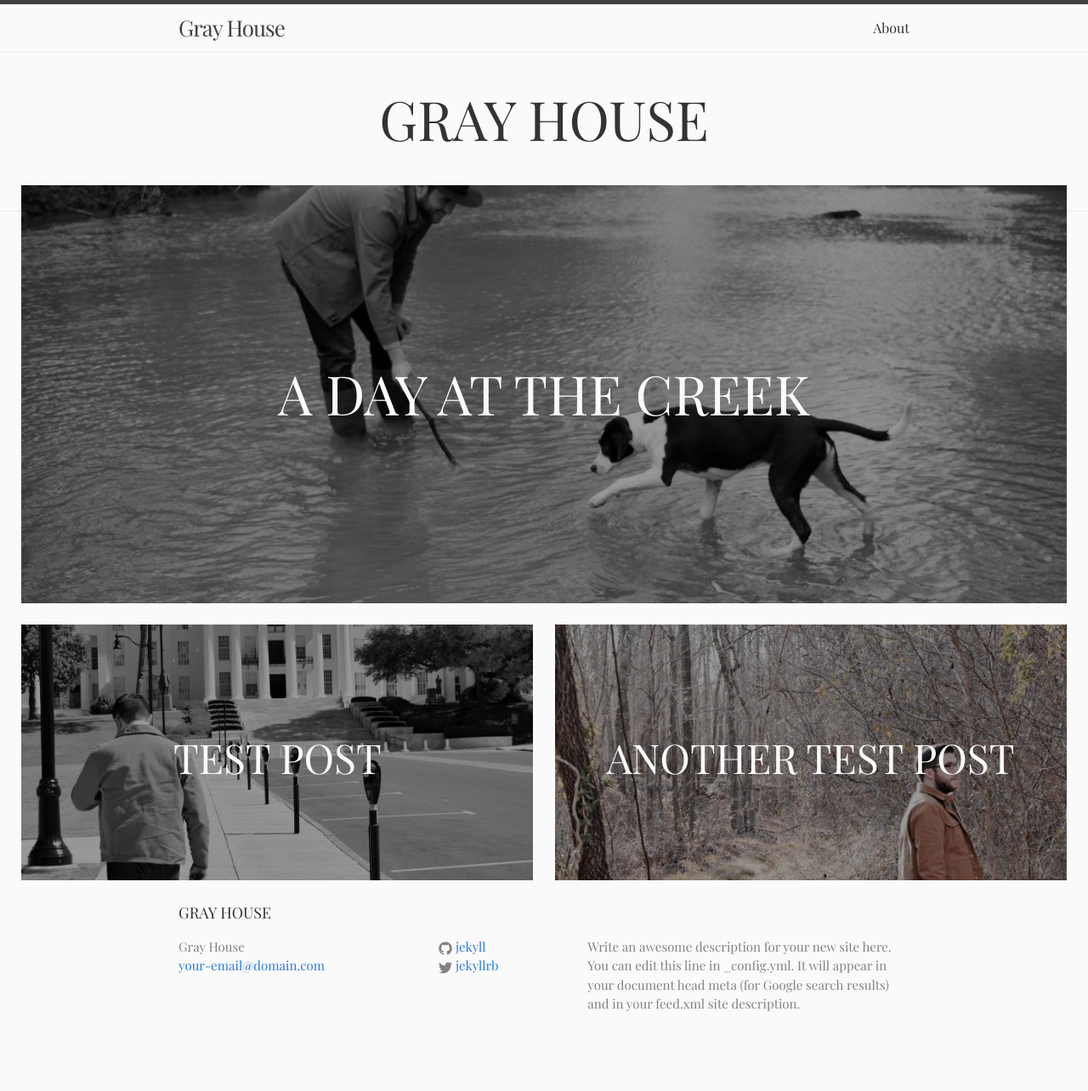
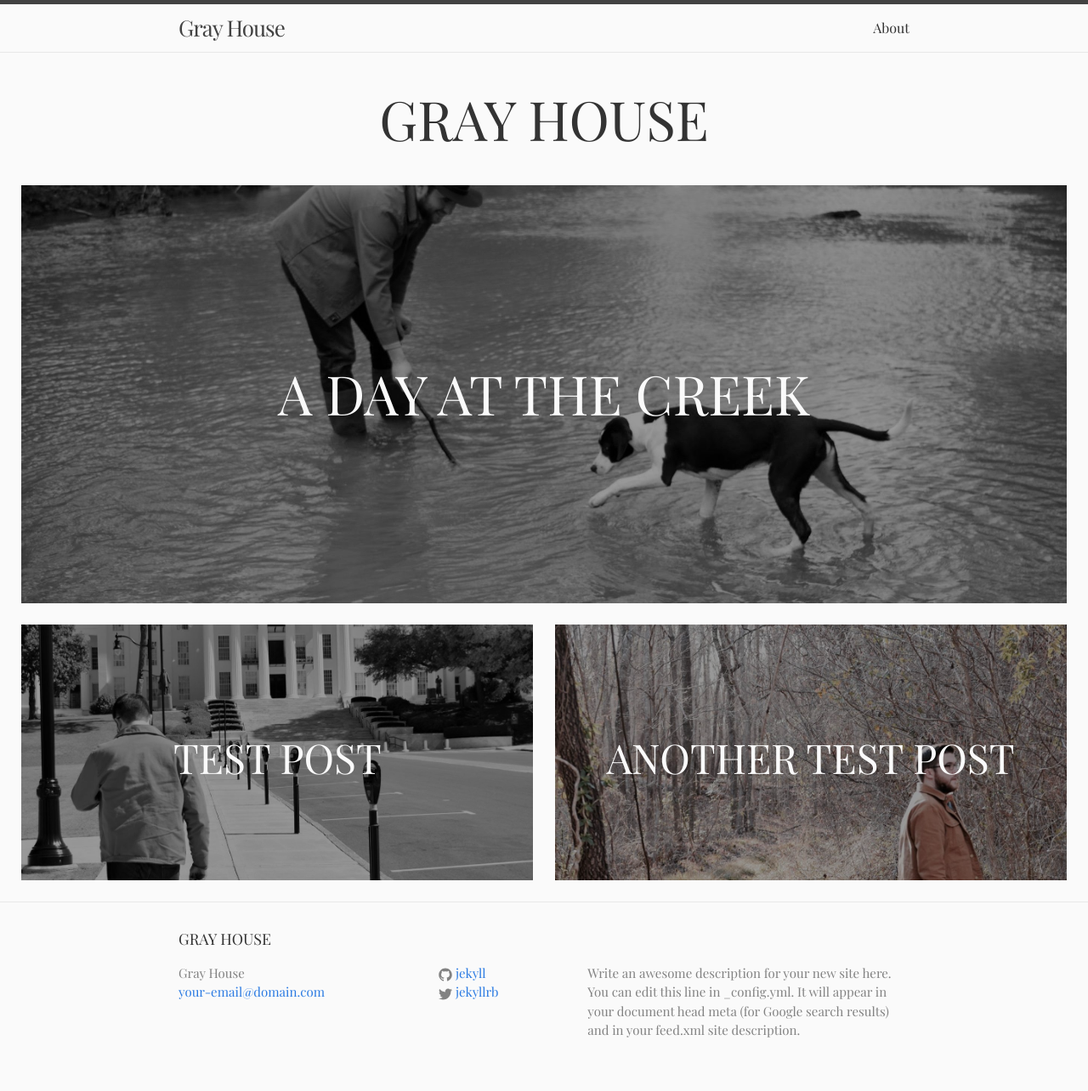
Before and after one commit to jtgry/blog, a Jekyll site: the page built from index.html, in a window 1280 px wide. Shown: the whole page at 85% size. Built offline with Jekyll 4.4.1, drawn with Linux system fonts in a browser that asks for light colours; some web fonts are replaced; before the commit the page ends 1253 px from its top, so only the background shows below that.

Commit message:
Footer fix

```diff
--- a/_sass/_layout.scss
+++ b/_sass/_layout.scss
@@ -100,6 +100,9 @@
 .site-footer {
     border-top: 1px solid $grey-color-light;
     padding: $spacing-unit 0;
+    float: left;
+    width: 100%;
+    margin: 0 auto;
 }
 
 .footer-heading {
```
